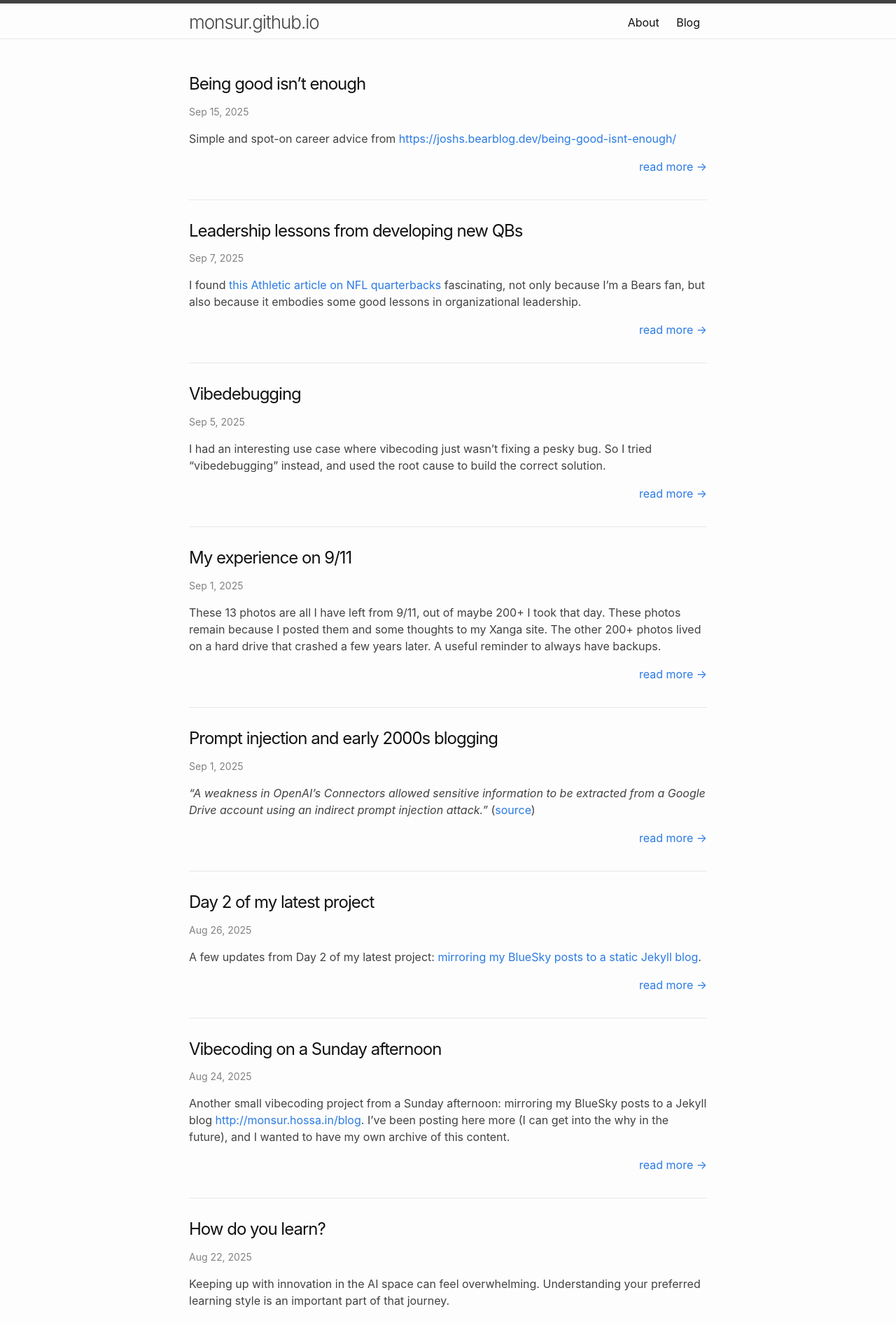
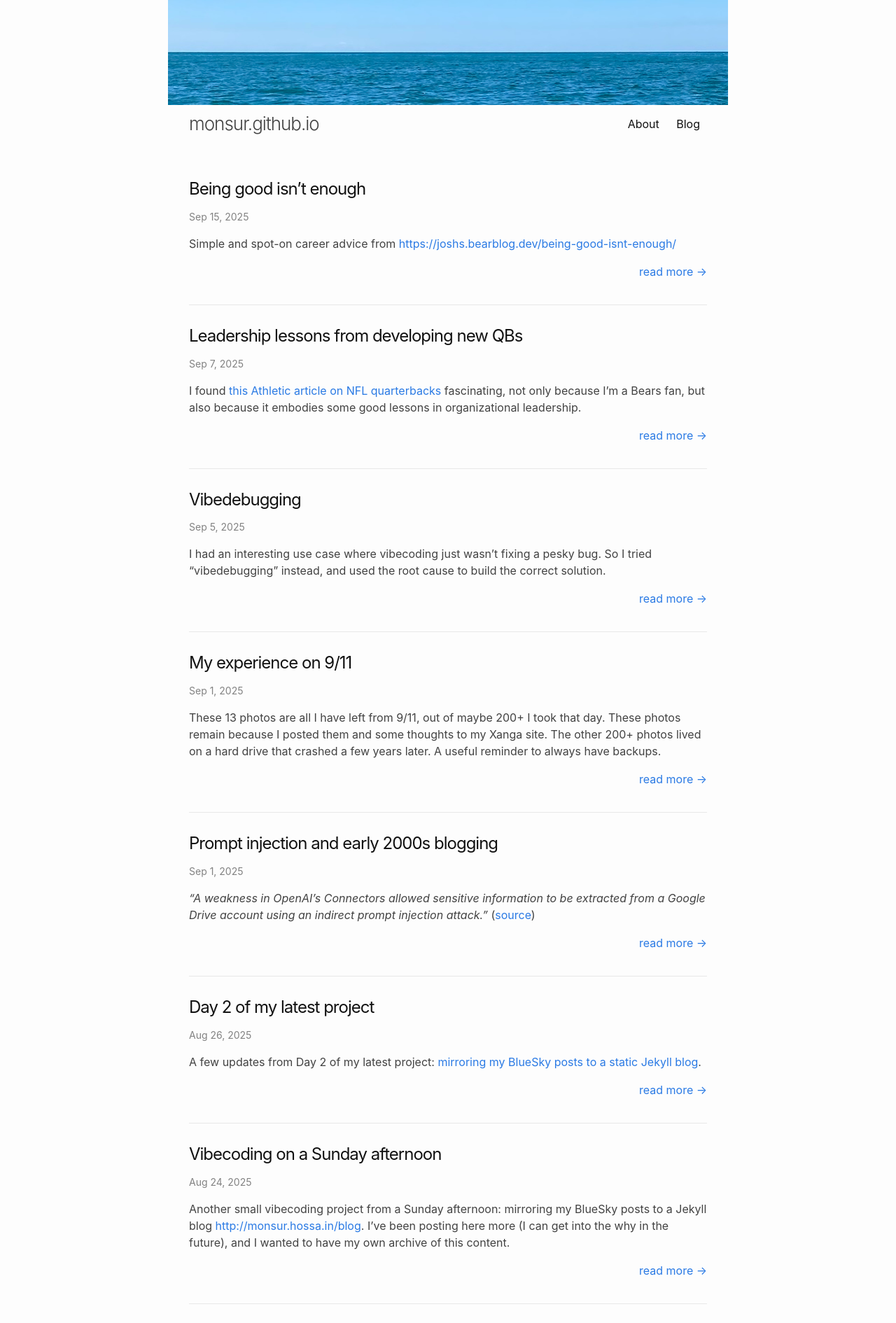
Before and after one commit to monsur/monsur.github.io, a Jekyll site: the page built from index.html, in a window 1280 px wide. Shown: the top 1890 px of the page at 70% size. Built offline with Jekyll 4.4.1, drawn with Linux system fonts in a browser that asks for light colours; the list of posts is cut into pages by our own code.

Commit message:
Adding a header image

```diff
--- a/_layouts/default.html
+++ b/_layouts/default.html
@@ -35,6 +35,20 @@
       padding: 0;
     }
 
+    .header-image {
+      width: 100%;
+      text-align: center;
+      margin-bottom: 0;
+    }
+
+    .header-image img {
+      width: 100%;
+      max-width: 800px;
+      height: auto;
+      display: block;
+      margin: 0 auto;
+    }
+
     .wrapper {
       max-width: 800px;
       margin: 0 auto;
@@ -43,8 +57,6 @@
     }
 
     .site-header {
-      border-top: 5px solid #424242;
-      border-bottom: 1px solid #e8e8e8;
       min-height: 55.95px;
       position: relative;
     }
@@ -313,6 +325,10 @@
 </head>
 
 <body>
+  <div class="header-image">
+    <img src="{{ "/images/header.jpg" | relative_url }}" alt="Header">
+  </div>
+
   <header class="site-header">
     <div class="wrapper">
       <a class="site-title" href="{{ "/" | relative_url }}">{{ site.title | default: "Monsur Hossain" | escape }}</a>
```
Also changed, not shown: images/header.jpg (added).
